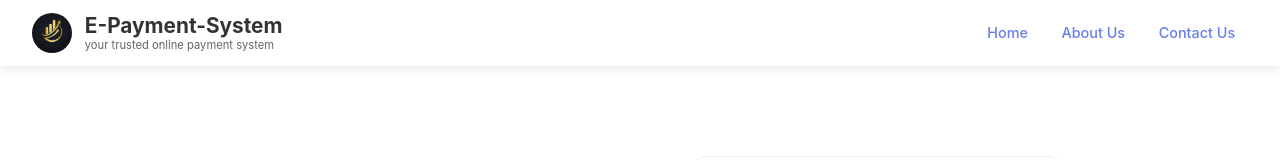
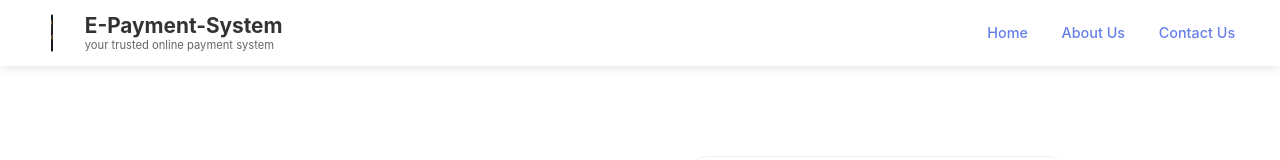
Before and after one commit to eftuT/E-payment-system, a React (Create React App) app in the folder front-end/: page /login in a window 1280 px wide. Shown: the top 160 px of the page. Built offline with nearby package versions, Linux system fonts and the light colour scheme.

Commit message:
userlogin logo

```diff
--- a/front-end/src/pages/userLogin.js
+++ b/front-end/src/pages/userLogin.js
@@ -94,9 +94,13 @@ const UserLogin = () => {
       <header className="login-header">
         <div className="header-content">
           <div className="logo-section">
-            <img src={companyLogo} alt="company-logo" className="company-logo" />
+            <img
+              src={companyLogo}
+              alt="company-logo"
+              className="company-logo spinning-logo"
+            />
             <div className="company-info">
-             <h1 >E-Payment-System</h1>
+              <h1>E-Payment-System</h1>
               <p className="slogan">your trusted online payment system</p>
             </div>
           </div>
@@ -110,7 +114,6 @@ const UserLogin = () => {
             <Link to="/contactUs" className="nav-link">
                Contact Us
             </Link>
-
           </nav>
         </div>
       </header>
@@ -118,12 +121,12 @@ const UserLogin = () => {
       <main className="login-main">
         <div className="login-wrapper">
           <div className="login-image-side">
-           <div className="image-content">
+            <div className="image-content">
               <div className="image-overlay">
                 <h2>E-payment System</h2>
                 <p>The smart solution for seamless payment.</p>
-              <img src={paymentImage} alt="Payment System" className="side-image" />
-            </div>
+                <img src={paymentImage} alt="Payment System" className="side-image" />
+              </div>
             </div>
           </div>
           <div className="login-form-side">
```
